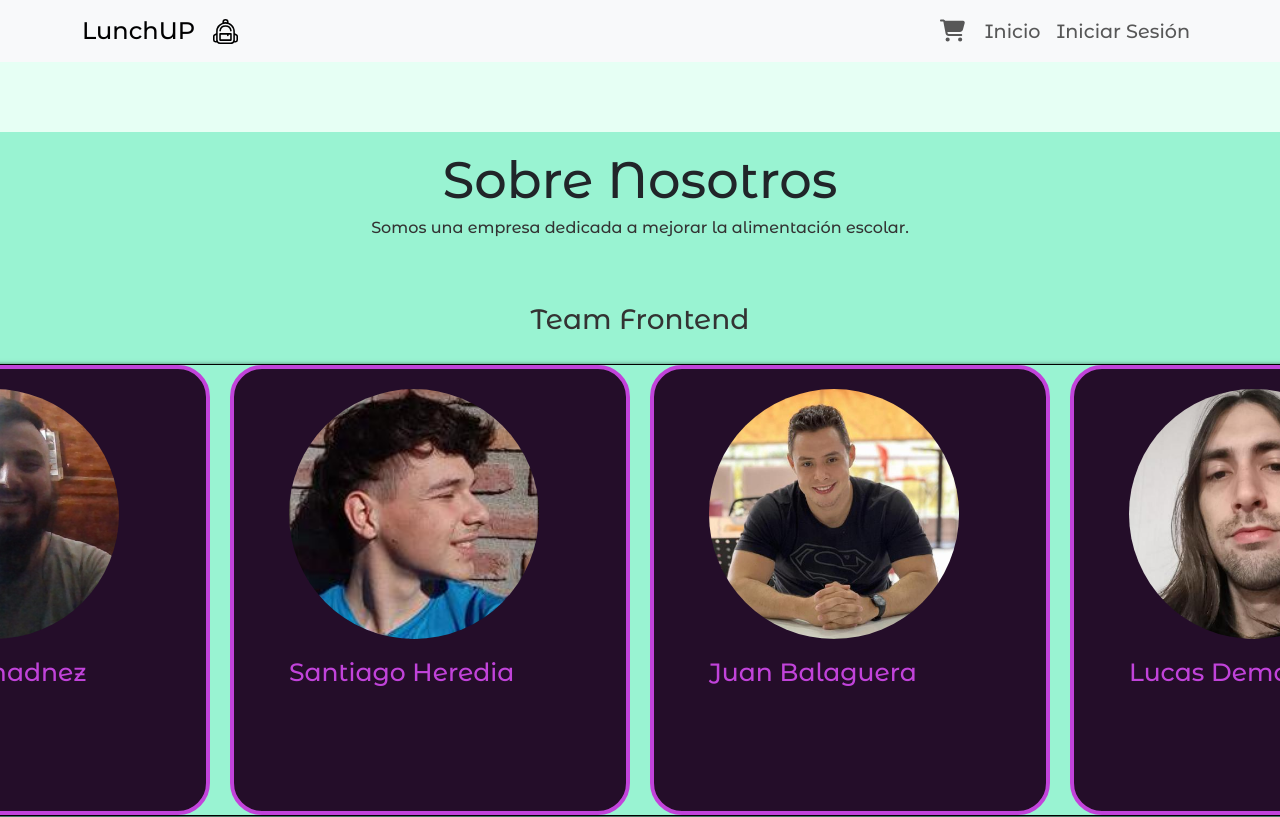
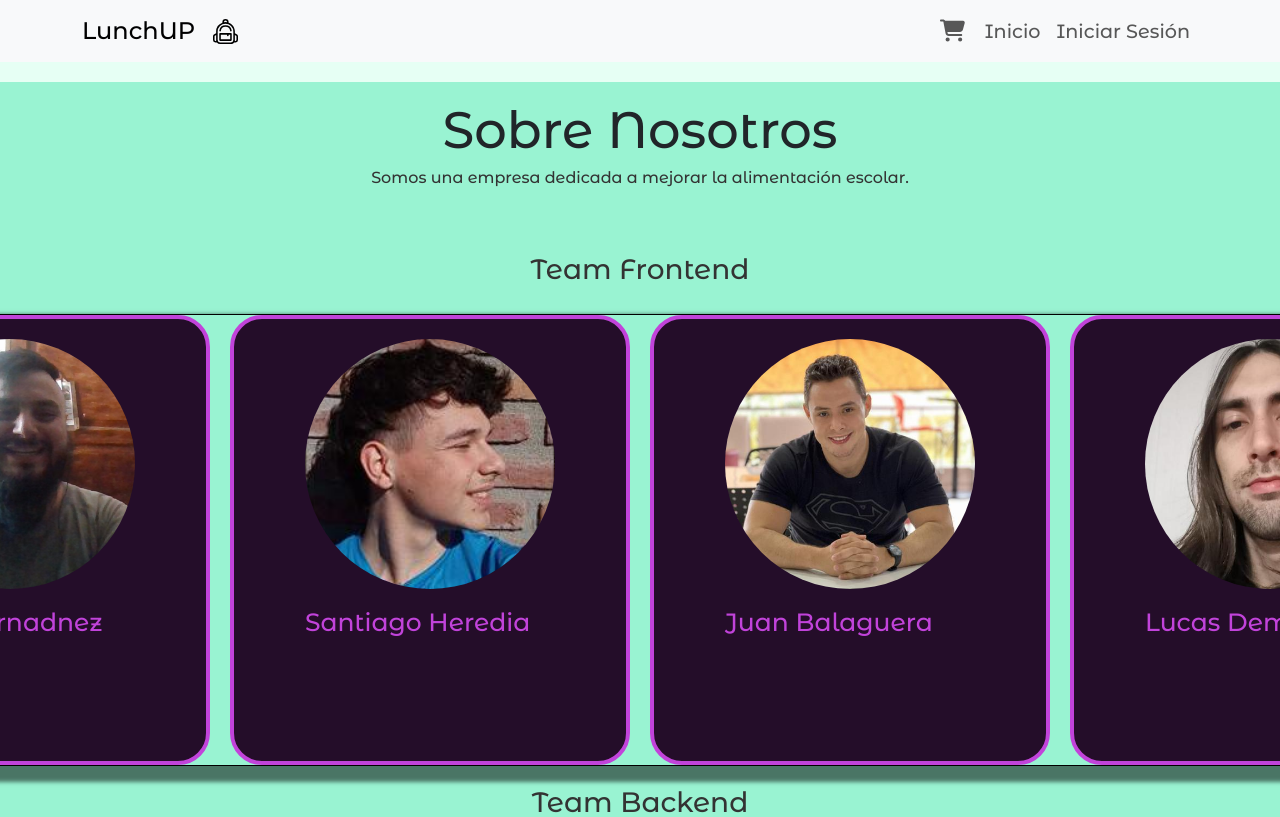
Before and after one commit to LaunchUP-INC/LunchUP-FRONT, a React (Vite) app: page /about in a window 1280 px wide. Shown: the top 817 px of the page. Built offline with nearby package versions, Linux system fonts and the light colour scheme.

Commit message:
centrado imagenes y nombres

```diff
--- a/src/components/About/About.module.css
+++ b/src/components/About/About.module.css
@@ -2,7 +2,7 @@
 
     padding: 20px;
     margin: 0 auto;
-    margin-top: 70px;
+    /* margin-top: 0px; */
     display: flex;
     flex-direction: column;
     align-items: center;
--- a/src/components/CardAbout/CardAbout.module.css
+++ b/src/components/CardAbout/CardAbout.module.css
@@ -31,6 +31,8 @@
   .flipCardFront {
     background-color: #240d29;
     border: 4px solid #c143da;
+    display: flex;
+    justify-content: center;
   }
 
   .profileImage {
@@ -40,7 +42,6 @@
     border-radius: 5em;
     width: 250px;
     height: 220px;
-    margin-left: 50px;
   }
 
   .pfp {
```
